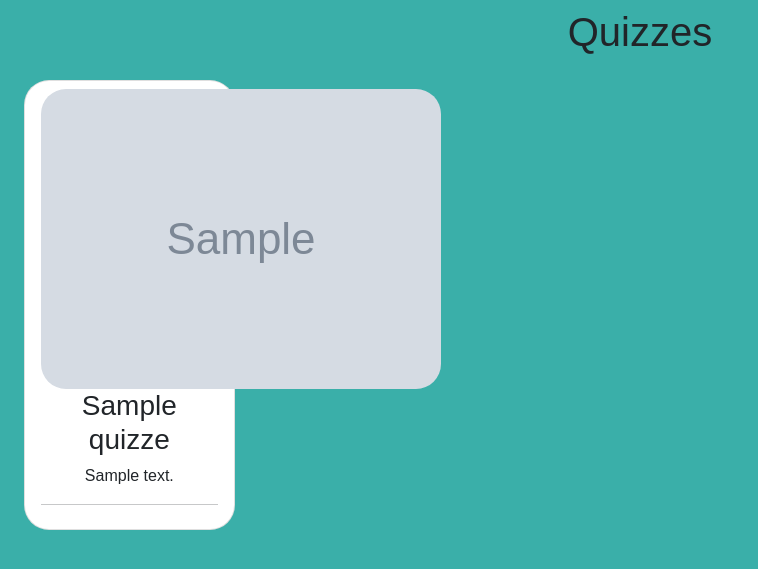
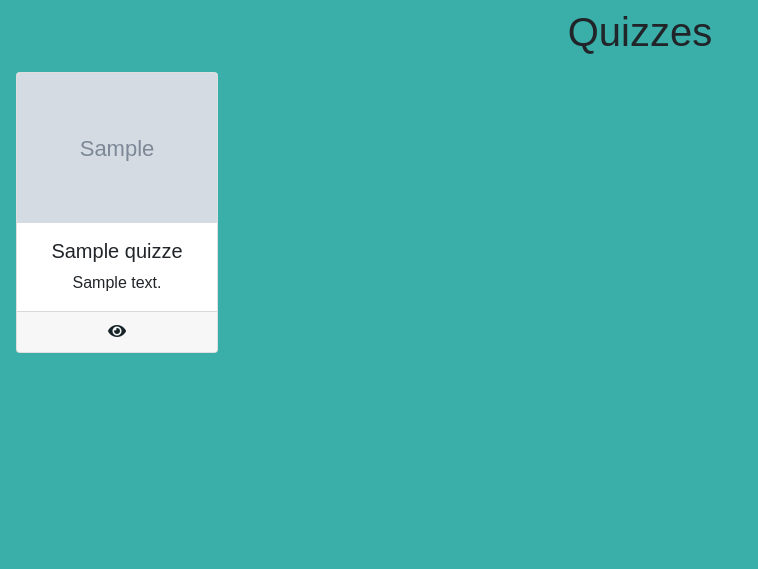
Before and after one commit to vidban/Quizby, a Flask app: page /quizzes in a window 1280 px wide. Shown: the part 91-660 px from the top of the page, without its empty margins (0-758 px from the left). Run offline with Flask 2, Linux system fonts and the light colour scheme; tables that the repository leaves empty hold one stand-in row (values such as "Sample post"); grey boxes marked "Sample" are stand-in pictures; parts of the project's set-up code (start-up, migrations or seed data) failed here and were passed over; some libraries are stand-ins or nearby versions.

Commit message:
Modified unsigned quiz page, added view link, modified styles

```diff
--- a/static/stylesheets/style.css
+++ b/static/stylesheets/style.css
@@ -553,11 +553,6 @@ label[for=answer]{
   height: 100px;
 }
 
-.create-title-description .type{
-
-}
-
-
 
 /* **************image unsplash modal ***************** */
 
@@ -640,6 +635,13 @@ label[for=answer]{
 
 
 /* ************ quiz ***************** */
+.quiz-list .quiz-card .card .card-img-top{
+  max-height: 150px;
+}
+
+.quiz-list .quiz-card .card .card-footer a{
+  color: #17252A;
+}
 
 .quiz .list-group .list-group-item img{
   max-width: 150px;
--- a/templates/explore/quizzes.html
+++ b/templates/explore/quizzes.html
@@ -6,16 +6,20 @@
 		<h2 class="text-center mt-4">There aren't any public quizzes available!</h2>
 		<p class="text-center">Log In or Sign Up to make you own quiz using the questions available or add your own questions</p>
 	{% else %}
-	<ul class="list-group m-2 d-flex flex-row flex-wrap">
 		{% for quiz in quizzes %}
-			<li class="list-group-item m-3 col-5 col-md-5 col-lg-2">
-				<img class="col" src="{{quiz.image_url}}" alt="{{quiz.image_desc}}">
-				<h3>{{quiz.title}}</h3>
-				<p>{{quiz.desc}}</p>
-				<hr>
-			</li>
+			<div class="quiz-card m-3 d-flex flex-row flex-wrap text-center">
+				<div class="card">
+					<img class="card-img-top" src="{{quiz.image_url}}" alt="{{quiz.image_desc}}">
+					<div class="card-body">
+						<h5 class="card-title">{{quiz.title}}</h5>
+						<p class="card-text">{{quiz.desc}}</p>
+					</div>
+					<div class="card-footer">
+						<a href="/login"><i class="fas fa-eye"></i></a>
+					</div>
+				</div>
+			</div>
 		{% endfor %}
-	</ul>
 	{% endif %}
 </div>
 {% endblock %}
```
